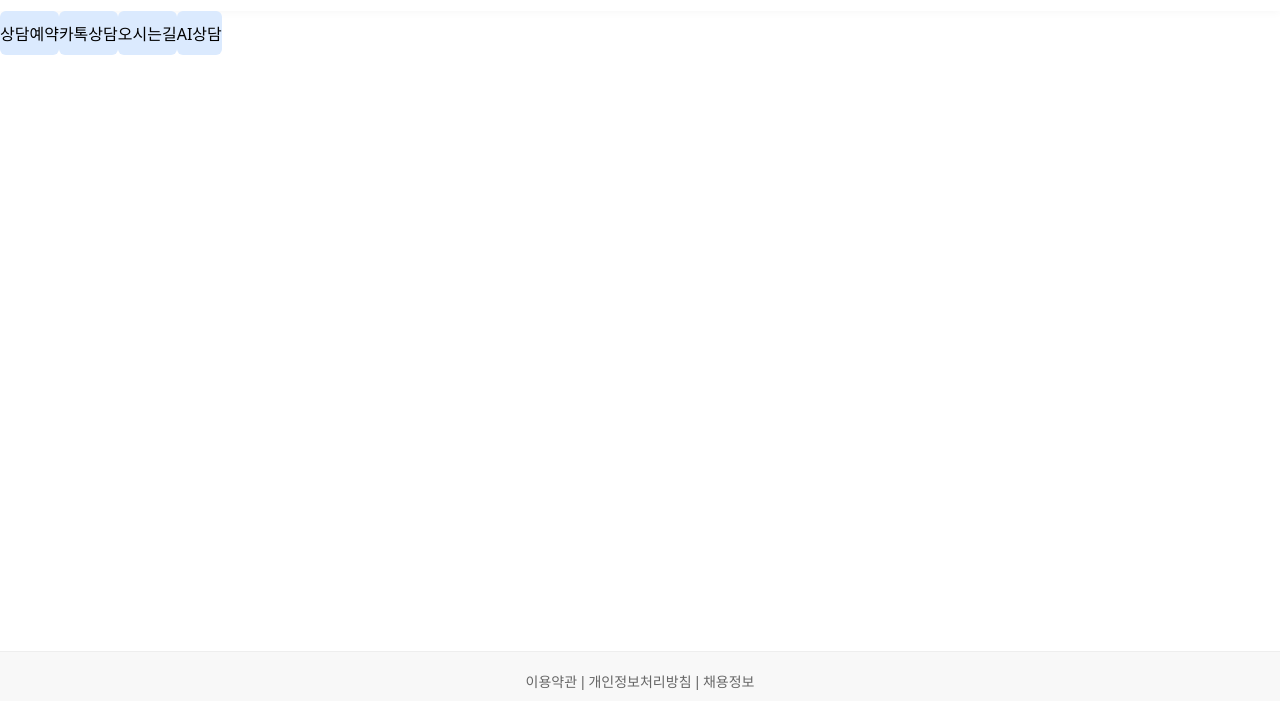
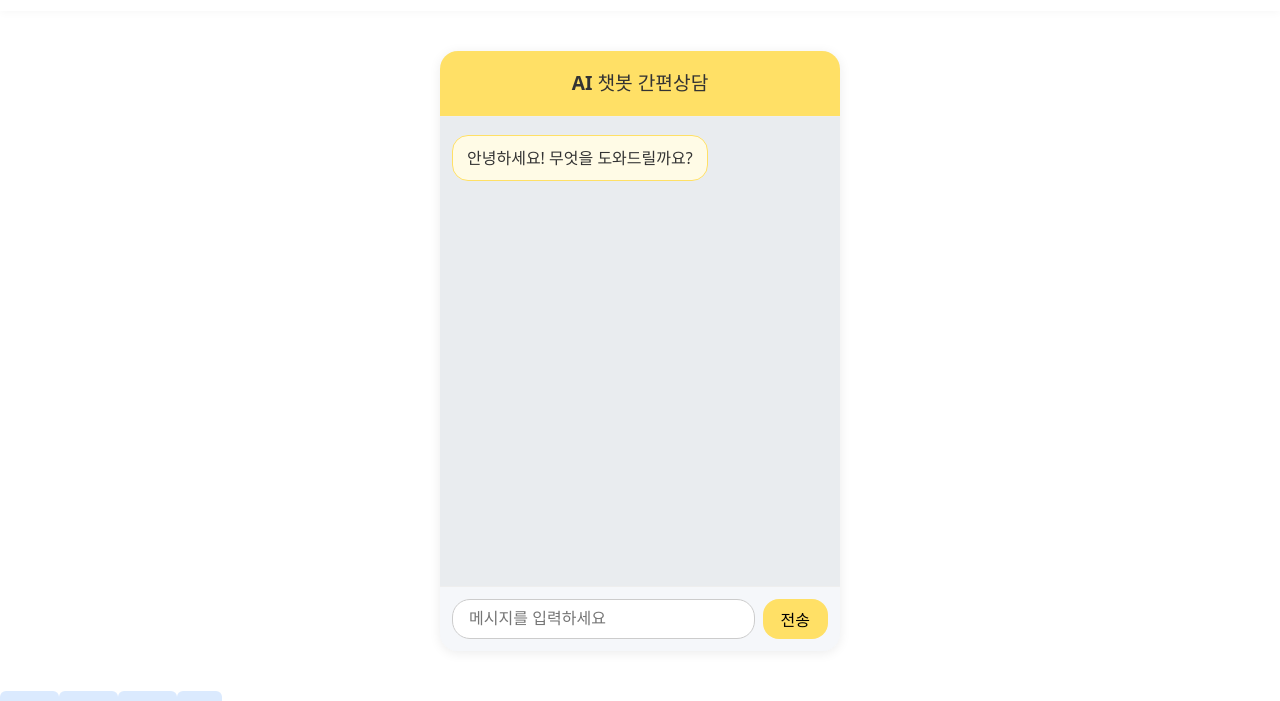
Before and after one commit to kitoku8706/skinseal-fronend, a React (Vite) app: page /reservation/chatbot in a window 1280 px wide. Shown: the part 210-911 px from the top of the page. Built offline with nearby package versions, Linux system fonts and the light colour scheme; no server answers.

Commit message:
챗봇 상담 페이지 추가 및 라우팅 수정

```diff
--- a/src/App.jsx
+++ b/src/App.jsx
@@ -20,6 +20,7 @@ import NavBar from "./components/NavBar";
 import DiagnosisPage from "./pages/DiagnosisPage";
 import MyPage from "./pages/MyPage.jsx";
 import NoticeDetailPage from './pages/NoticeDetailPage';
+import ChatbotConsultPage from "./pages/ChatbotConsultPage";
 
 const TestConnection = () => {
   const [response, setResponse] = useState("결과 대기 중...");
@@ -137,6 +138,7 @@ function App() {
           <Route path="/notice/edit/:id" element={<NoticeEditPage />} />
           <Route path="/notice/:id" element={<NoticeDetailPage />} />
           <Route path="/mypage" element={<MyPage />} />
+          <Route path="/reservation/chatbot" element={<ChatbotConsultPage />} />
         </Routes>
 
         <RightSidebar onOpenAIPopup={() => setShowAIPopup(true)} />
--- a/src/components/RightSidebar.jsx
+++ b/src/components/RightSidebar.jsx
@@ -6,13 +6,13 @@ function RightSidebar({ onOpenAIPopup }) {
 
   return (
     <div className="right-sidebar">
-      <button className="sidebar-btn" onClick={() => navigate('/reservation')}>
+      <button className="sidebar-btn" onClick={() => navigate('/reservation/consult')}>
         상담예약
       </button>
       <button className="sidebar-btn" onClick={() => window.open('https://pf.kakao.com/_카카오상담URL', '_blank')}>
         카톡상담
       </button>
-      <button className="sidebar-btn" onClick={() => navigate('/map')}>
+      <button className="sidebar-btn" onClick={() => navigate('/directions')}>
         오시는길
       </button>
       <button className="sidebar-btn" onClick={onOpenAIPopup}>
--- /dev/null
+++ b/src/pages/ChatbotConsultPage.css
@@ -0,0 +1,86 @@
+.chatbot-container {
+  max-width: 400px;
+  margin: 40px auto;
+  background: #f5f7fa;
+  border-radius: 18px;
+  box-shadow: 0 2px 12px rgba(0,0,0,0.08);
+  display: flex;
+  flex-direction: column;
+  height: 600px;
+  overflow: hidden;
+}
+
+.chatbot-header {
+  background: #ffe066;
+  color: #333;
+  font-weight: bold;
+  font-size: 1.2rem;
+  padding: 18px;
+  text-align: center;
+  border-bottom: 1px solid #eee;
+}
+
+.chatbot-messages {
+  flex: 1;
+  padding: 18px 12px;
+  overflow-y: auto;
+  background: #e9ecef;
+  display: flex;
+  flex-direction: column;
+  gap: 12px;
+}
+
+.chatbot-message {
+  max-width: 75%;
+  padding: 10px 14px;
+  border-radius: 16px;
+  font-size: 1rem;
+  line-height: 1.5;
+  word-break: break-all;
+}
+
+.chatbot-message.bot {
+  background: #fffbe6;
+  align-self: flex-start;
+  color: #333;
+  border: 1px solid #ffe066;
+}
+
+.chatbot-message.user {
+  background: #d0ebff;
+  align-self: flex-end;
+  color: #222;
+  border: 1px solid #74c0fc;
+}
+
+.chatbot-input-area {
+  display: flex;
+  border-top: 1px solid #eee;
+  background: #f5f7fa;
+  padding: 12px;
+}
+
+.chatbot-input-area input {
+  flex: 1;
+  border: 1px solid #ccc;
+  border-radius: 18px;
+  padding: 10px 16px;
+  font-size: 1rem;
+  outline: none;
+}
+
+.chatbot-input-area button {
+  margin-left: 8px;
+  background: #ffe066;
+  border: none;
+  border-radius: 16px;
+  padding: 0 18px;
+  font-size: 1rem;
+  font-weight: bold;
+  cursor: pointer;
+  transition: background 0.2s;
+}
+
+.chatbot-input-area button:hover {
+  background: #ffd43b;
+}
--- /dev/null
+++ b/src/pages/ChatbotConsultPage.jsx
@@ -0,0 +1,60 @@
+import React, { useState, useRef, useEffect } from "react";
+import "./ChatbotConsultPage.css";
+
+function ChatbotConsultPage() {
+  const [messages, setMessages] = useState([
+    { from: "bot", text: "안녕하세요! 무엇을 도와드릴까요?" }
+  ]);
+  const [input, setInput] = useState("");
+  const chatEndRef = useRef(null);
+
+  useEffect(() => {
+    chatEndRef.current?.scrollIntoView({ behavior: "smooth" });
+  }, [messages]);
+
+  const handleSend = () => {
+    if (!input.trim()) return;
+    setMessages([...messages, { from: "user", text: input }]);
+    // 간단한 답변 예시 (실제 AI 연동은 별도 구현)
+    setTimeout(() => {
+      setMessages(msgs => [
+        ...msgs,
+        { from: "bot", text: "상담 내용을 확인했습니다. 담당자가 곧 답변드릴 예정입니다." }
+      ]);
+    }, 800);
+    setInput("");
+  };
+
+  const handleKeyDown = (e) => {
+    if (e.key === "Enter") handleSend();
+  };
+
+  return (
+    <div className="chatbot-container">
+      <div className="chatbot-header">AI 챗봇 간편상담</div>
+      <div className="chatbot-messages">
+        {messages.map((msg, idx) => (
+          <div
+            key={idx}
+            className={`chatbot-message ${msg.from === "user" ? "user" : "bot"}`}
+          >
+            {msg.text}
+          </div>
+        ))}
+        <div ref={chatEndRef} />
+      </div>
+      <div className="chatbot-input-area">
+        <input
+          type="text"
+          placeholder="메시지를 입력하세요"
+          value={input}
+          onChange={e => setInput(e.target.value)}
+          onKeyDown={handleKeyDown}
+        />
+        <button onClick={handleSend}>전송</button>
+      </div>
+    </div>
+  );
+}
+
+export default ChatbotConsultPage;
--- a/vite.config.js
+++ b/vite.config.js
@@ -38,13 +38,15 @@ function getLocalIpAddress() {
 
 // 2. IP 주소 및 포트 설정
 const localIp = getLocalIpAddress();
+const backendPort = 8090; // 백엔드 서버 포트를 8090으로 설정합니다.
 
 export default defineConfig({
   plugins: [react()],
   server: {
+    host: '0.0.0.0',
     proxy: {
       '/api': {
-        target: 'http://localhost:8090',
+        target: `http://${localIp}:${backendPort}`,
         changeOrigin: true,
         secure: false,
       },
```
